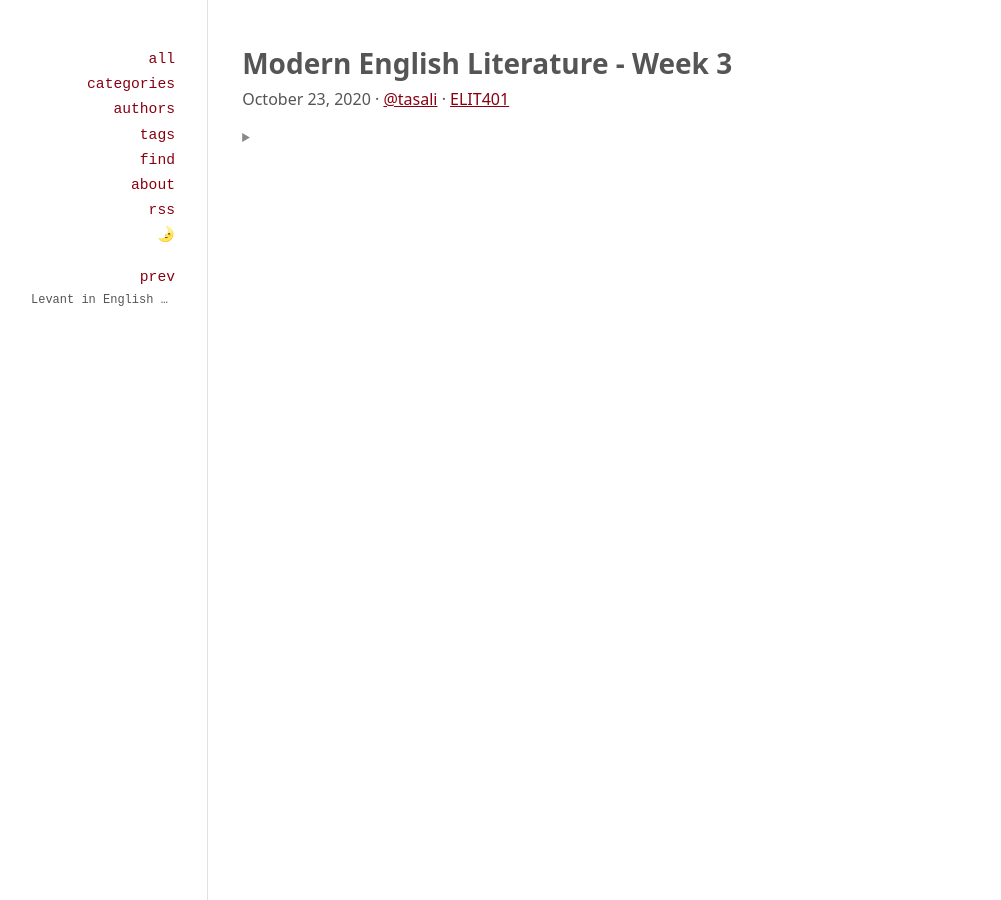
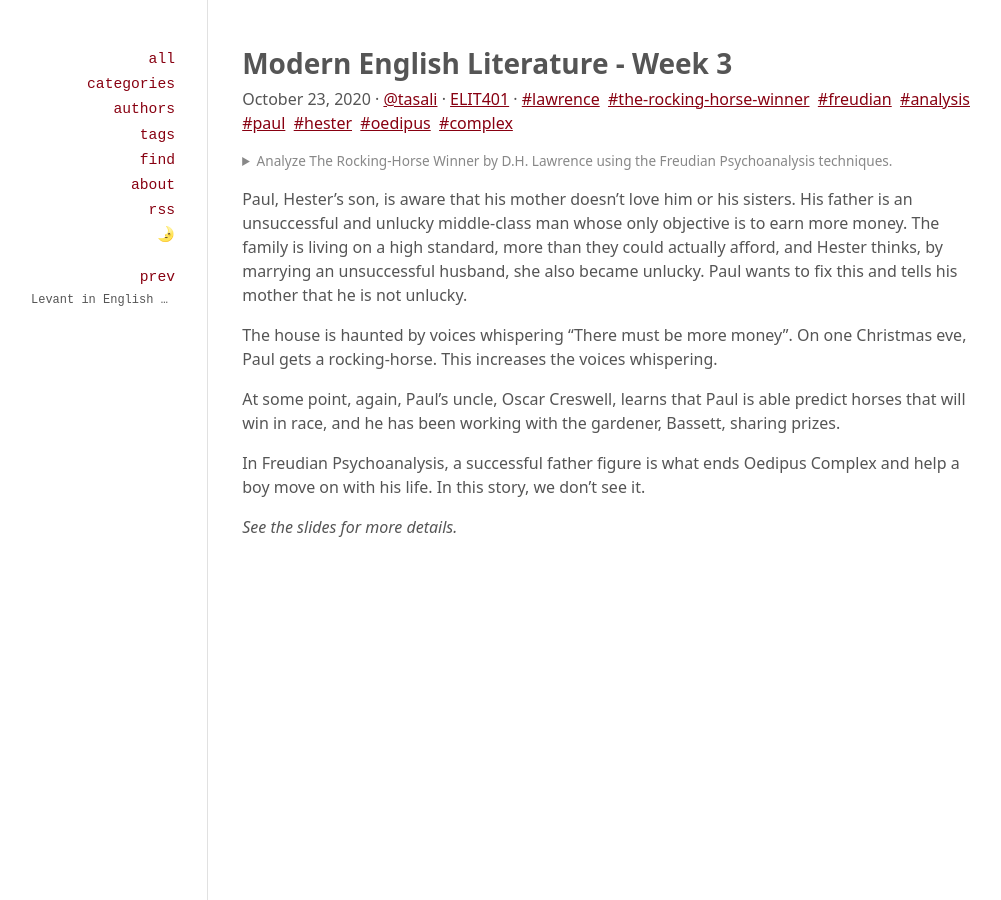
Before and after one commit to velitasali/notes, a Jekyll site: the page built from _posts/2020-10-23-modern-english-literature-3.md, in a window 1280 px wide. Shown: the whole page, without its empty margins (129-1130 px from the left). Built offline with Jekyll 4.4.1, drawn with Linux system fonts in a browser that asks for light colours.

Commit message:
Add Modern English Literature Week 3

```diff
--- a/_posts/2020-10-23-modern-english-literature-3.md
+++ b/_posts/2020-10-23-modern-english-literature-3.md
@@ -3,8 +3,18 @@ layout: post
 author: tasali
 title: Modern English Literature - Week 3
 date: 2020-10-23 14:40:00 +300
-description:
-summary:
-tags: []
+description: Analyze The Rocking-Horse Winner by D.H. Lawrence using the Freudian Psychoanalysis techniques.
+summary: The book is an example critique of the family structure in mostly modernist view in the same era. We can say that some parts of the book is in conflict with the feminist point of view.
+tags: [lawrence, the-rocking-horse-winner, freudian, analysis, paul, hester, oedipus, complex]
 category: ELIT401
 ---
+
+Paul, Hester's son, is aware that his mother doesn't love him or his sisters. His father is an unsuccessful and unlucky middle-class man whose only objective is to earn more money. The family is living on a high standard, more than they could actually afford, and Hester thinks, by marrying an unsuccessful husband, she also became unlucky. Paul wants to fix this and tells his mother that he is not unlucky.
+
+The house is haunted by voices whispering "There must be more money". On one Christmas eve, Paul gets a rocking-horse. This increases the voices whispering.
+
+At some point, again, Paul's uncle, Oscar Creswell, learns that Paul is able predict horses that will win in race, and he has been working with the gardener, Bassett, sharing prizes.
+
+In Freudian Psychoanalysis, a successful father figure is what ends Oedipus Complex and help a boy move on with his life. In this story, we don't see it.
+
+*See the slides for more details.*
```
